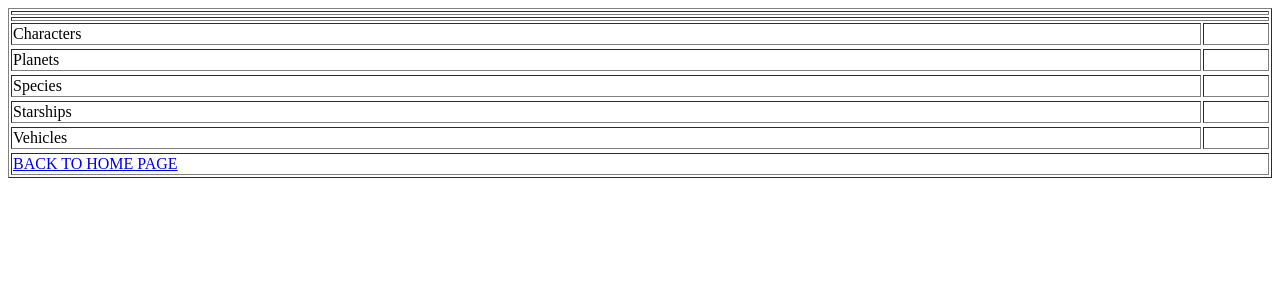
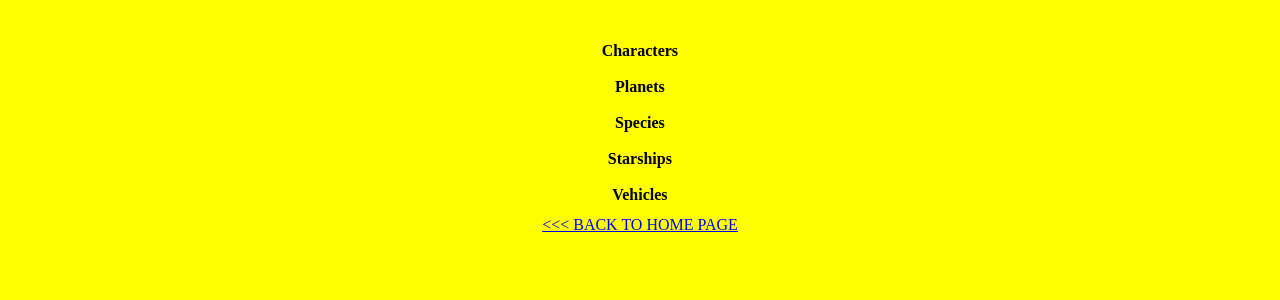
Before and after one commit to esperancaleonardo/swapiine, a Django app: template root/upper_star_wars_api/templates/info_template.html in a window 1280 px wide. Shown: the top 300 px of the page. Run offline with Django 3.2, Linux system fonts and the light colour scheme; the template is opened without the code that fills it, so the values that code supplies are empty.

Commit message:
putting style to the film info page

```diff
--- a/root/upper_star_wars_api/templates/info_template.html
+++ b/root/upper_star_wars_api/templates/info_template.html
@@ -2,18 +2,18 @@
 <html lang="pt-br" dir="ltr">
   <head>
     <meta charset="utf-8">
-    <title>SWAPI Web App - {% block title %}{% endblock %} - Info Page</title>
+    <title>SWAPPI Web App - {% block title %}{% endblock %} - Info Page</title>
   </head>
-  <body>
-    <table style="width:100%", border="1">
-      <tr><td colspan="2"> {% block film_title %}{% endblock %} </td></tr>
-      <tr><td colspan="2" align="center"> {% block poster %}{% endblock %} </td></tr>
-      <tr><td>Characters</td><td> {% block characters %}{% endblock %} </td><tr>
-      <tr><td>Planets</td><td> {% block planets %}{% endblock %} </td><tr>
-      <tr><td>Species</td><td> {% block species %}{% endblock %} </td><tr>
-      <tr><td>Starships</td><td> {% block spaceships %}{% endblock %} </td><tr>
-      <tr><td>Vehicles</td><td> {% block vehicles %}{% endblock %} </td><tr>
-      <tr><td colspan="2"> {% block info %}{% endblock %} <a href={% url 'home' %}> BACK TO HOME PAGE </a></td></tr>
+  <body bgcolor="yellow">
+    <table style="width:100%", border="0">
+      <tr><td colspan="4" align="center"><h3> {% block film_title %}{% endblock %} </h3></td></tr>
+      <tr><td colspan="2" align="center" rowspan="10"> {% block poster %}{% endblock %} </td></tr>
+      <tr><td width="120" height="30" align="center"><b>Characters</b></td><td> {% block characters %}{% endblock %} </td><tr>
+      <tr><td width="120" height="30" align="center"><b>Planets</b></td><td> {% block planets %}{% endblock %} </td><tr>
+      <tr><td width="120" height="30" align="center"><b>Species</b></td><td> {% block species %}{% endblock %} </td><tr>
+      <tr><td width="120" height="30" align="center"><b>Starships</b></td><td> {% block spaceships %}{% endblock %} </td><tr>
+      <tr><td width="120" height="30" align="center"><b>Vehicles</b></td><td> {% block vehicles %}{% endblock %} </td><tr>
+      <tr><td colspan="4" align="center"> {% block info %}{% endblock %} <a href={% url 'home' %}><<< BACK TO HOME PAGE </a></td></tr>
     </table>
   </body>
 </html>
--- a/root/upper_star_wars_api/templates/movie_template.html
+++ b/root/upper_star_wars_api/templates/movie_template.html
@@ -2,11 +2,11 @@
 <html lang="pt-br" dir="ltr">
   <head>
     <meta charset="utf-8">
-    <title>SWAPI Web App - {% block title %}{% endblock %}</title>
+    <title>SWAPPI Web App - {% block title %}{% endblock %}</title>
   </head>
   <body bgcolor="yellow">
     <table style="width:100%", border="0">
-      <tr><td colspan="4" align="center"><h4> {% block film_title %}{% endblock %} </h4></td></tr>
+      <tr><td colspan="4" align="center"><h3> {% block film_title %}{% endblock %} </h3></td></tr>
       <tr><td colspan="2" align="center" rowspan="8"> {% block poster %}{% endblock %} </td></tr>
       <tr><td width="120" height="30" align="center"><b>Director</b></td><td> {% block director %}{% endblock %} </td><tr>
       <tr><td width="120" height="30" align="center"><b>Producer</b></td><td> {% block producer %}{% endblock %} </td><tr>
```
